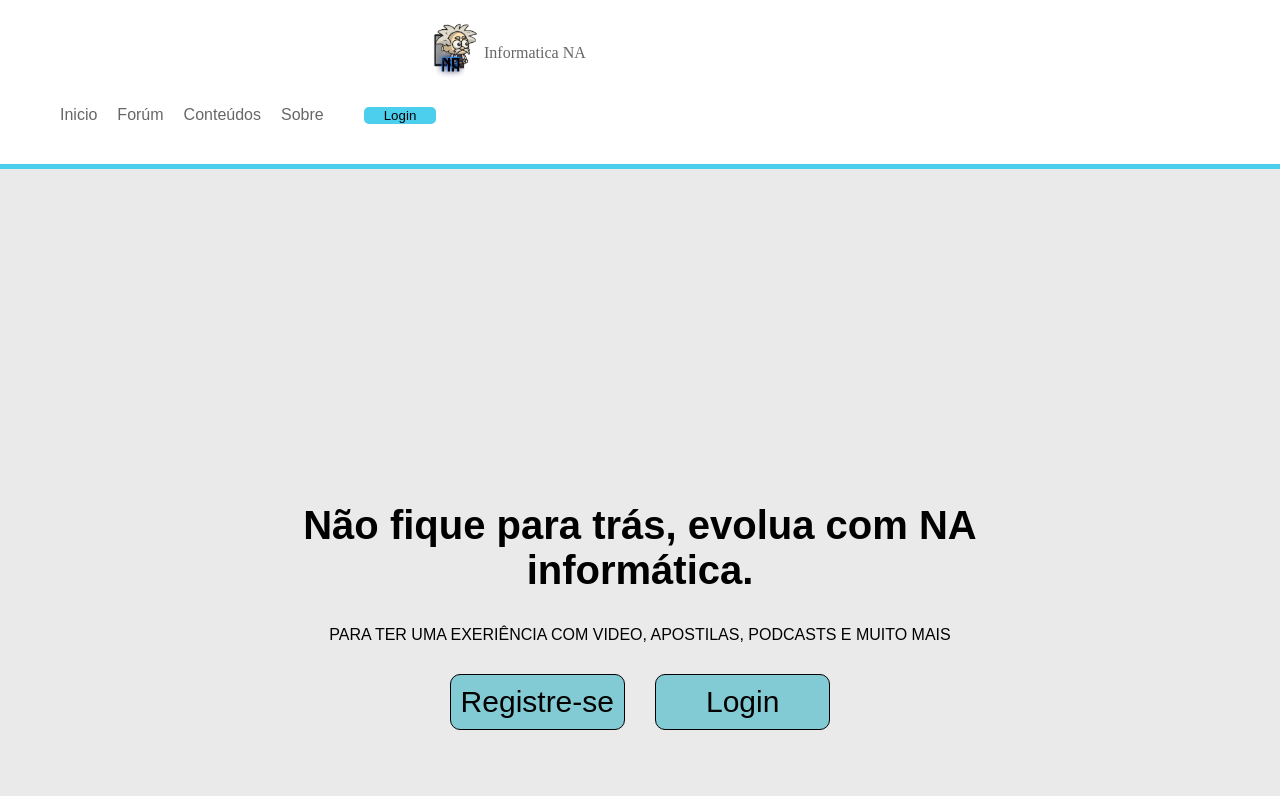
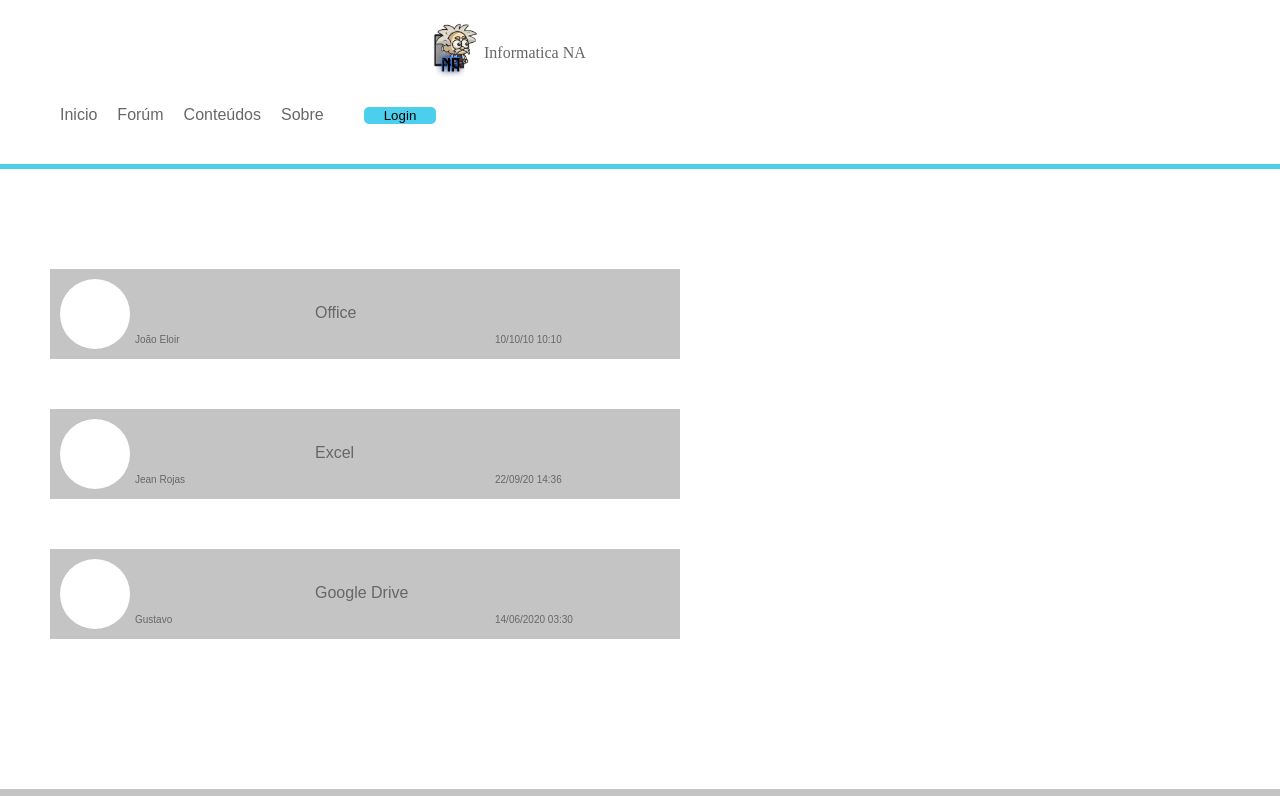
Before and after one commit to JeanRojasD/React-NA, a React (Create React App) app: page / in a window 1280 px wide. Shown: the top 796 px of the page. Built offline with nearby package versions, Linux system fonts and the light colour scheme.

Commit message:
criação do forum mais requisitos

```diff
--- a/src/App.js
+++ b/src/App.js
@@ -1,11 +1,11 @@
 import React from 'react';
 import './App.css';
-import Home from './pages/Home'
+import Forum from './pages/Forum'
 
 function App() {
   return (
     <div>
-      <Home />
+      <Forum/>
     </div>
   );
 }
--- /dev/null
+++ b/src/components/Comment/index.css
@@ -0,0 +1,32 @@
+.container{
+    display: flex;
+    flex-flow: row wrap;
+    border: 50px;
+
+}
+.foto{
+    background-color: white;
+    width: 70px;
+    height: 70px;
+    text-align: center;
+    border-radius: 100%;
+}
+.titulo{
+    position: relative;
+    top: 20px;
+}
+.data {
+    font-size: 10px ;
+    position: relative;
+    top: 50px;
+}
+.item{
+    flex: 1;
+    margin : 5px;
+    background: #C4C4C4;
+}
+.caixa-de-comentario{
+    margin-left: 50PX;
+    margin-right: 600PX;
+    padding: 10px;
+}
--- /dev/null
+++ b/src/components/Comment/index.jsx
@@ -0,0 +1,24 @@
+import React from 'react'
+import './index.css'
+function Post(props) {
+    return (
+        <div className="caixa-de-comentario item">
+            <a href="/">
+            <div className="container">
+                <div className="foto">
+                </div>
+                <div className="item">
+                    <li className="data">{props.nome}</li>
+                </div>
+                <div className="item">
+                    <li className="titulo">{props.titulo}</li>
+                </div>
+                <div className="item">
+                    <li className="data">{props.data}</li>
+                </div>
+            </div>
+            </a>
+        </div>
+    )
+}
+export default Post;
--- /dev/null
+++ b/src/pages/Forum/index.css
@@ -0,0 +1,7 @@
+.restricoes{
+    margin-top: 100px;
+    margin-bottom: 150px;
+}
+.r1{
+    margin-bottom: 50px;
+}
--- /dev/null
+++ b/src/pages/Forum/index.jsx
@@ -0,0 +1,26 @@
+import React from 'react'
+import Menu from '../../components/Menu'
+import Comment from '../../components/Comment'
+import Rodape from '../../components/Rodape'
+import './index.css'
+function Forum() {
+    return (
+        <section>
+            <Menu />
+            <div className="restricoes">
+                <div className="r1">
+                <Comment nome="João Eloir" titulo="Office" data="10/10/10 10:10" />
+                </div>
+                <div className="r1">
+                <Comment nome="Jean Rojas" titulo="Excel" data="22/09/20 14:36" />
+                </div>
+                <div className="r1">
+                <Comment nome="Gustavo" titulo="Google Drive" data="14/06/2020 03:30" />
+                </div>
+            </div>
+            <Rodape />
+        </section>
+    )
+}
+
+export default Forum;
```
Also changed, not shown: comments.json (added, +22 -0 lines), 1 other file (tests, documents, lock files or other folders).
